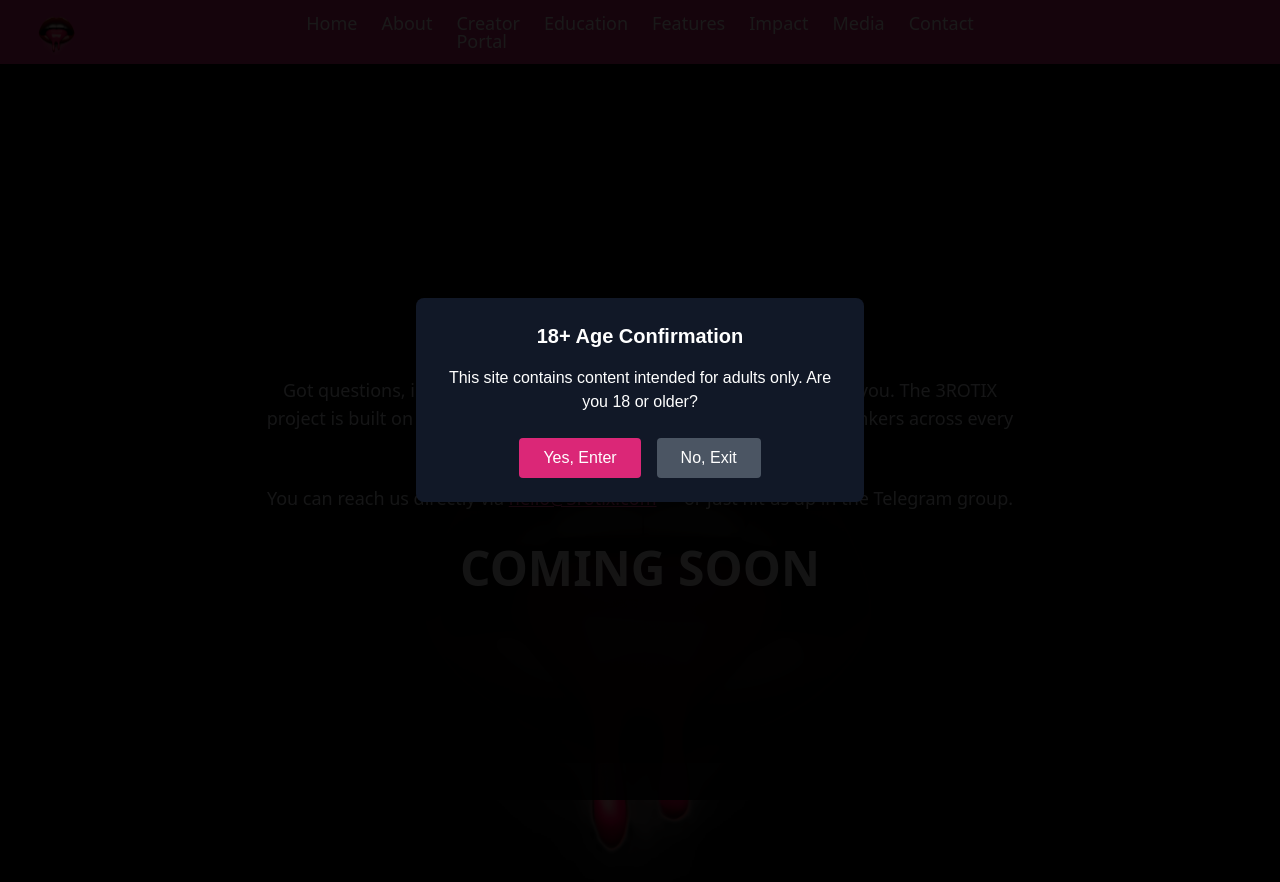
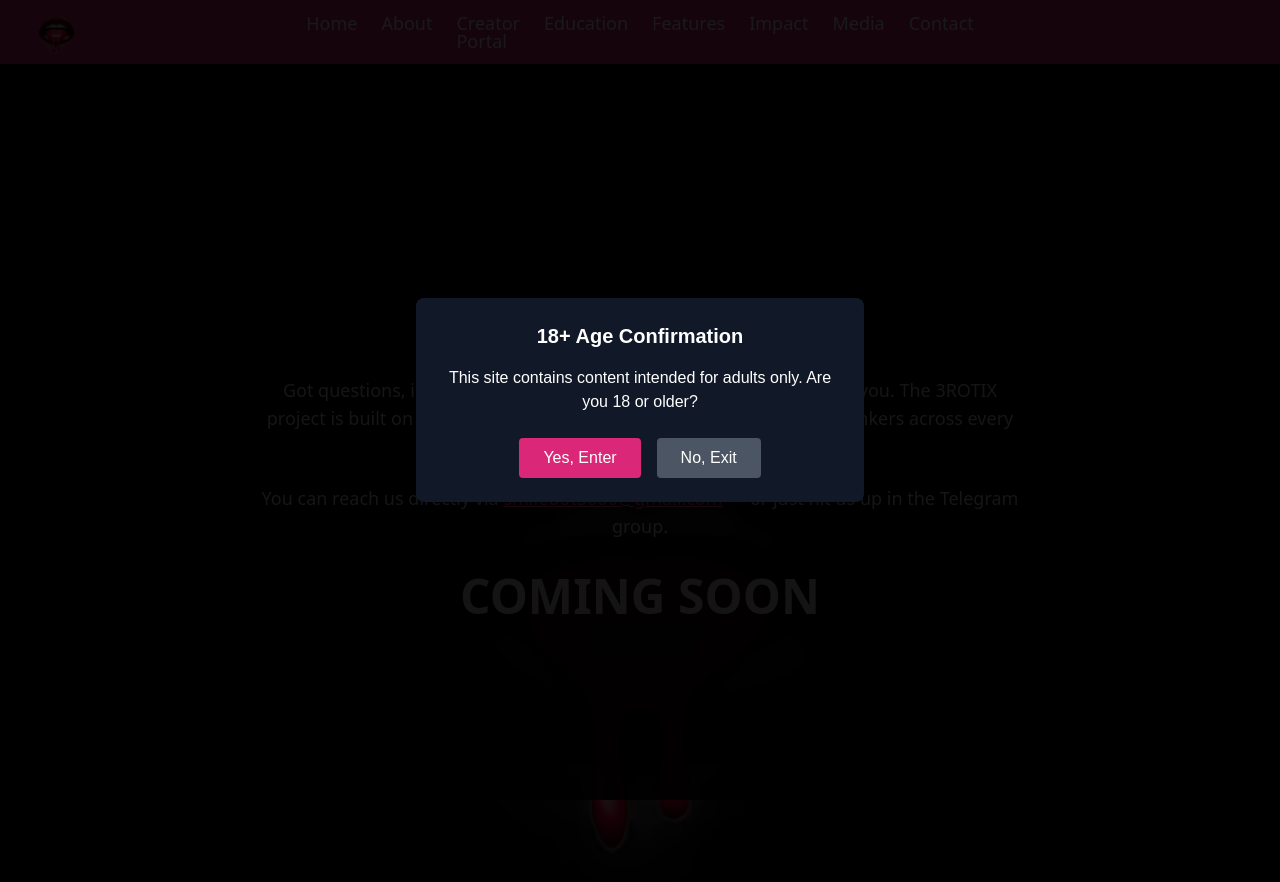
Before and after one commit to VJSmilebot/3rotix, a Next.js app: page /contact in a window 1280 px wide. Shown: the top 882 px of the page. Built offline with nearby package versions, Linux system fonts and the light colour scheme.

Commit message:
Fix email link

```diff
--- a/pages/contact.js
+++ b/pages/contact.js
@@ -20,7 +20,9 @@
             Got questions, ideas, or want to collaborate? We'd love to hear from you. The 3ROTIX project is built on connection — between creators, supporters, and thinkers across every spectrum.
           </p>
           <p className="max-w-3xl text-lg text-gray-300 mb-8">
-            You can reach us directly via <a href="mailto:hello@3rotix.com" className="underline text-pink-500">hello@3rotix.com</a> — or just hit us up in the Telegram group.
+            You can reach us directly via <a href="mailto:smilebot3000@gmail.com
+" className="underline text-pink-500">smilebot3000@gmail.com
+</a> — or just hit us up in the Telegram group.
           </p>
           <p className="text-5xl font-extrabold text-white opacity-80">COMING SOON</p>
         </div>
```
